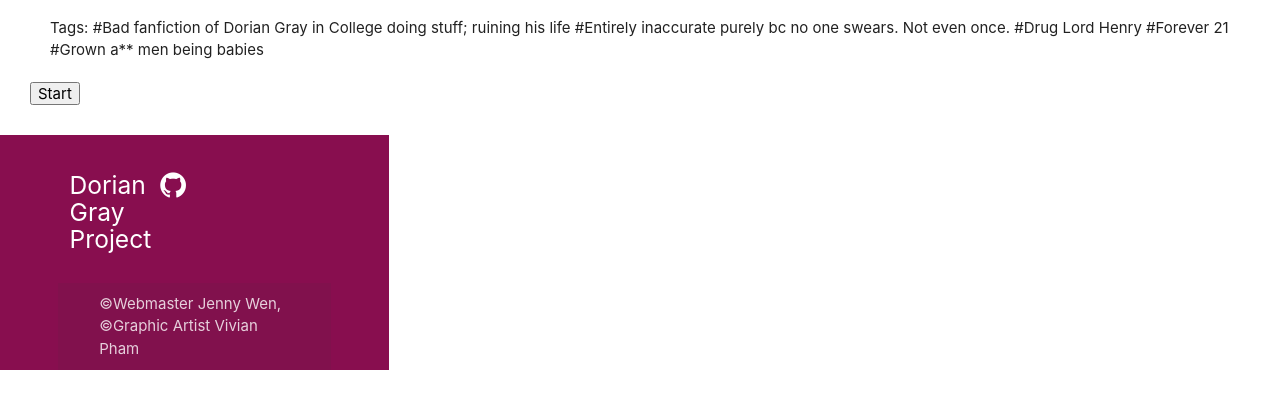
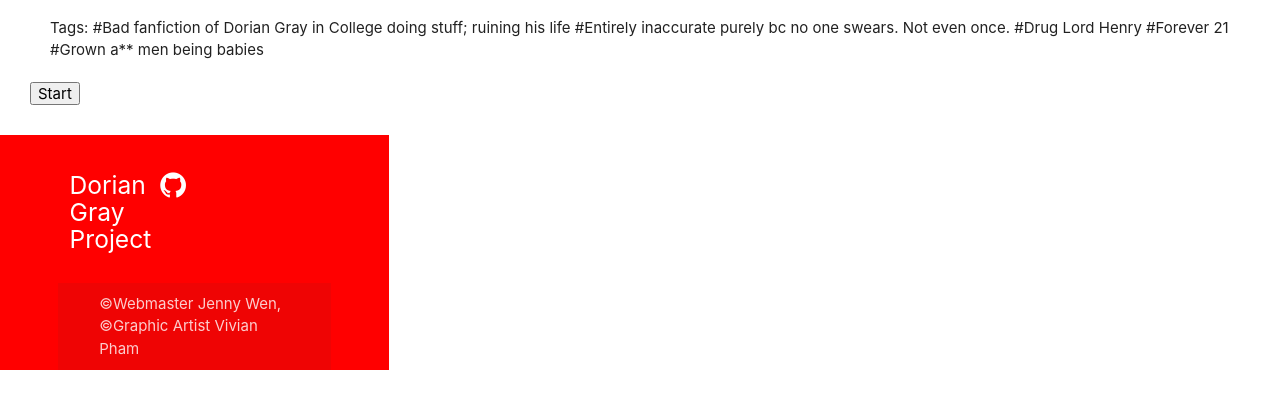
Before and after one commit to wenjenny/forever21, a plain HTML site: page chooseadv.html in a window 1280 px wide. Shown: the part 271-680 px from the top of the page. Drawn offline with nearby package versions, Linux system fonts and the light colour scheme; a script that the page names is missing.

Commit message:
Update main.css

```diff
--- a/main.css
+++ b/main.css
@@ -20,7 +20,7 @@ nav{
     position: relative;
 }
 footer.page-footer {
-    background-color: #880e4f;
+    background-color: red;
     position: fixed;
 }
 
```
